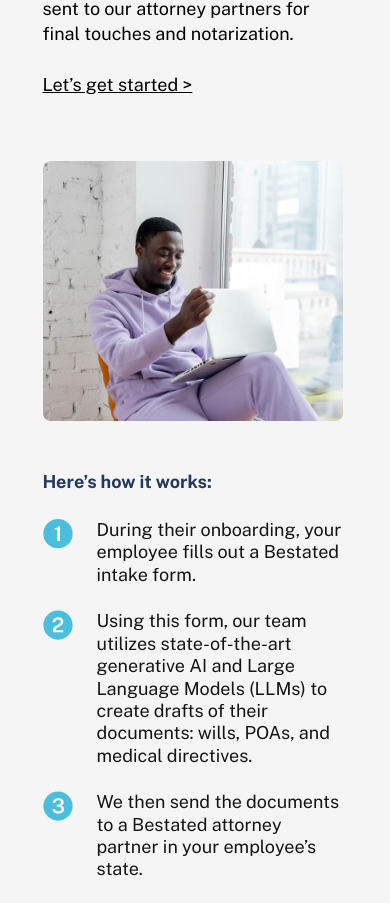
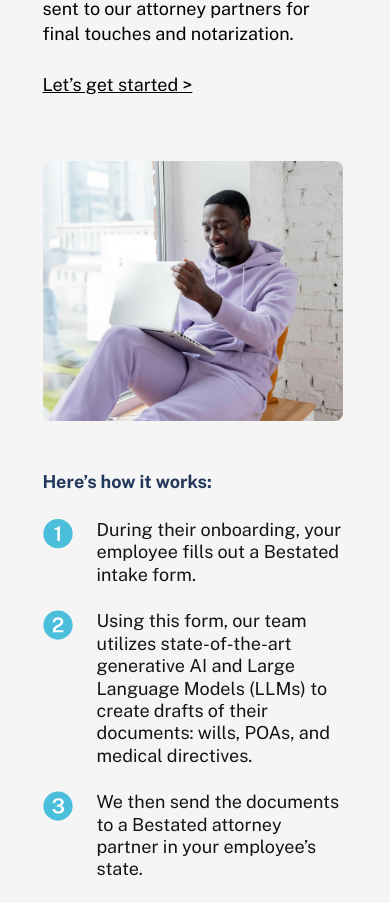
Before and after one commit to chenathy/bestated-ai, a React app: page /employers in a window 390 px wide. Shown: the part 2378-3281 px from the top of the page. Built offline with nearby package versions, Linux system fonts and the light colour scheme.

Commit message:
will check later

```diff
--- a/src/components/Hero/Hero.css
+++ b/src/components/Hero/Hero.css
@@ -68,8 +68,6 @@
         overflow: hidden;
         position: relative;
         border-radius: var(--CornerSmall);
-
-        border: 1px dashed black;
     }
 
     .hero .img-container img {
--- a/src/components/How/How.css
+++ b/src/components/How/How.css
@@ -60,10 +60,14 @@
     }
 
     .how .secondary .img-container img {
+        transform: scaleX(-1);
         position: absolute;
+        top: 50%;
+        left: 50%;
+        transform: translate(-50%, -50%);
         width: 100%;
-        height: auto;
-        transform: scaleX(-1);
+        min-height: 100%;
+        object-fit: cover;
     }
 
     .how .secondary .steps{
@@ -175,11 +179,12 @@
 
     .how .secondary .img-container img {
         position: absolute;
-        left: 0px;
-        top: 0px;
+        top: 50%;
+        left: 50%;
+        transform: translate(-50%, -50%);
         width: 100%;
-        height: auto;
-        transform: scaleX(-1);
+        min-height: 100%;
+        object-fit: cover;
     }
 
     .how .secondary .steps{
```
Also changed, not shown: 1 other file (tests, documents, lock files or other folders).
